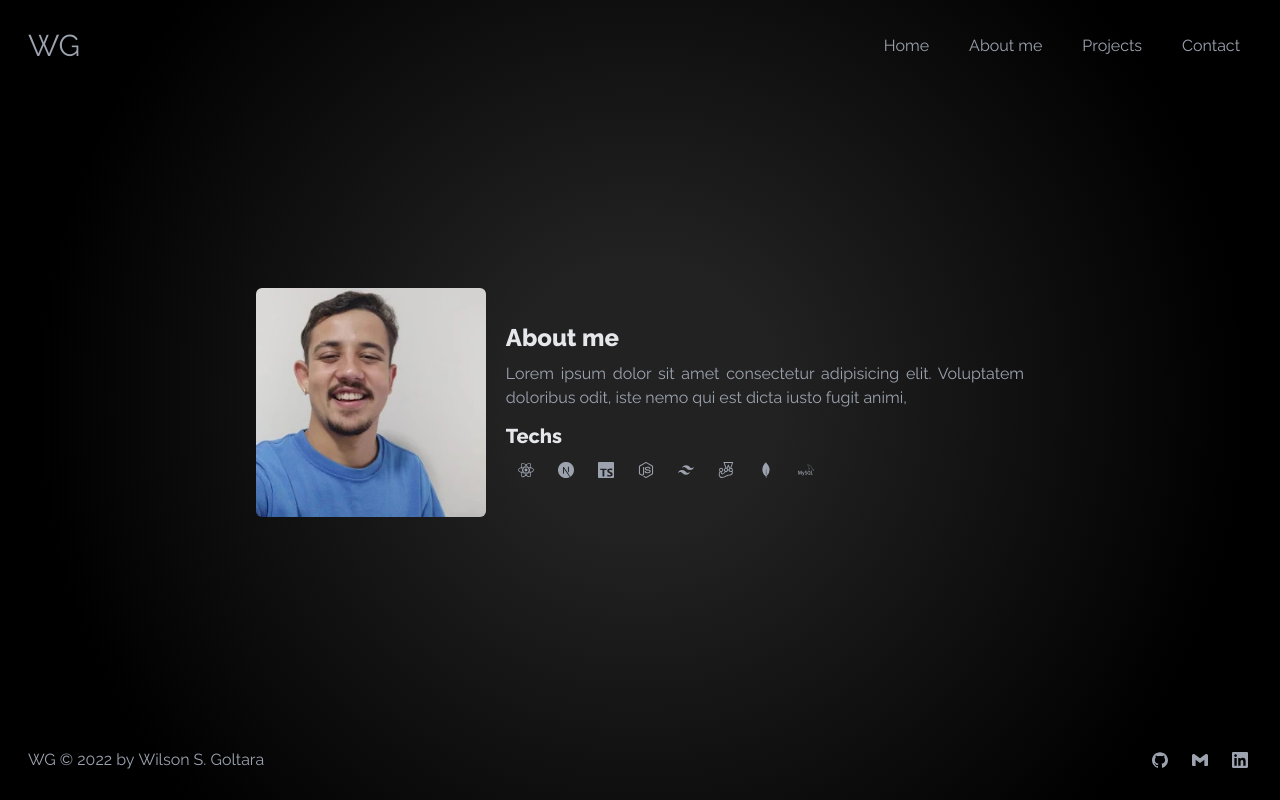
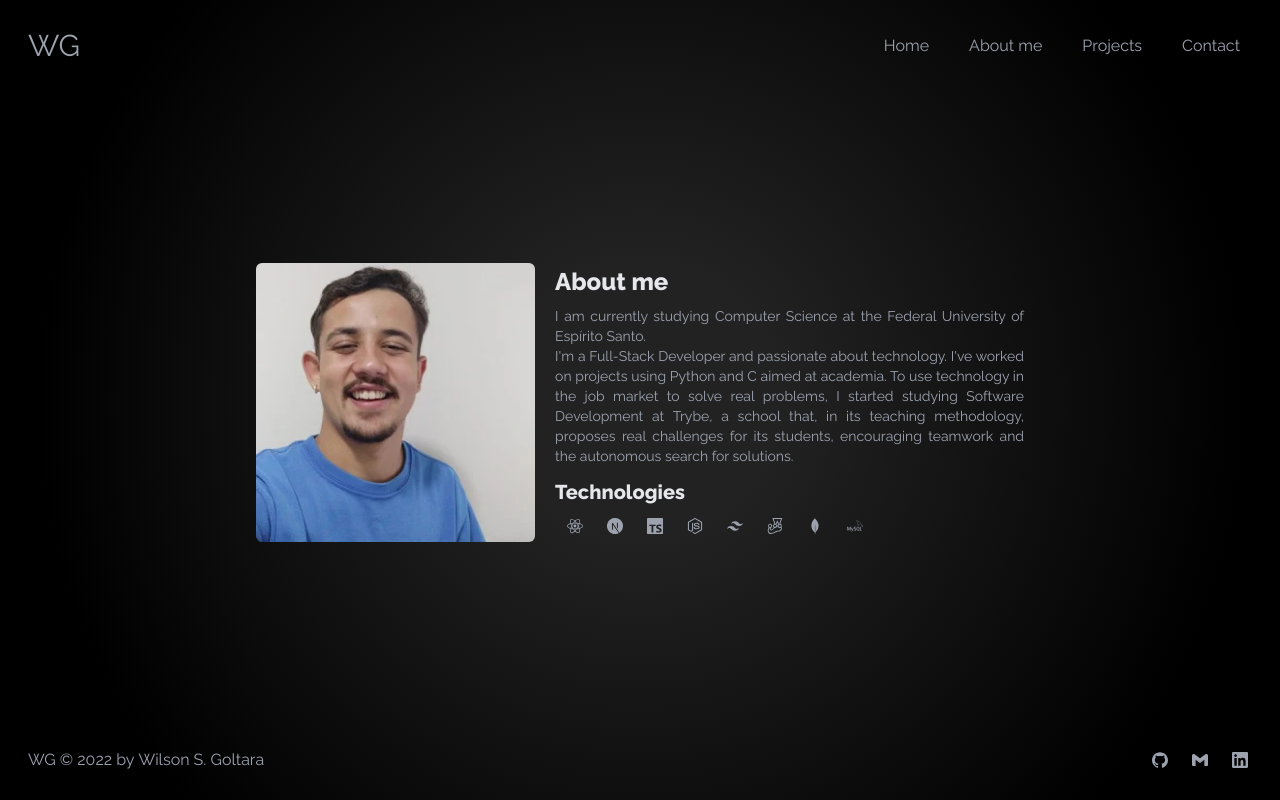
Before and after one commit to wilsongoltara/portfolio-nextjs, a Next.js app: page /about in a window 1280 px wide. Built offline with nearby package versions, Linux system fonts and the light colour scheme.

Commit message:
[FEAT]: add my bio

```diff
--- a/components/global/ContentAboutMe.tsx
+++ b/components/global/ContentAboutMe.tsx
@@ -9,16 +9,20 @@ export default function ContentAboutMe({ hrefImage, stacks}: ContentAboutMeProps
         <Image src={hrefImage} alt='me' className="rounded-md" height={400} width={400}/>
       </div>
       <div className='flex flex-col text-justify'>
-        <div className='mb-3'>
+        <div className='mb-3 max-w-2xl'>
           <h2 className='text-2xl text-gray-200 font-bold mb-2'>About me</h2>
-          <p className='text-sm md:text-base'>
-            Lorem ipsum dolor sit amet consectetur adipisicing elit.
-            Voluptatem doloribus odit,
-            iste nemo qui est dicta iusto fugit animi,
+          <p className='text-sm'>
+          I am currently studying Computer Science at the Federal University of Espírito Santo.<br/>
+          I&apos;m a Full-Stack Developer and passionate about technology.
+          I&apos;ve worked on projects using Python and C aimed at academia.
+          To use technology in the job market to solve real problems,
+          I started studying Software Development at Trybe, a school that,
+          in its teaching methodology, proposes real challenges for its students,
+          encouraging teamwork and the autonomous search for solutions.
           </p>
         </div>
         <div>
-          <h2 className='text-xl text-gray-200 font-bold'>Techs</h2>
+          <h2 className='text-xl text-gray-200 font-bold capitalize'>Technologies</h2>
           <Icons icons={stacks} classList='flex' />
         </div>
       </div>
```
